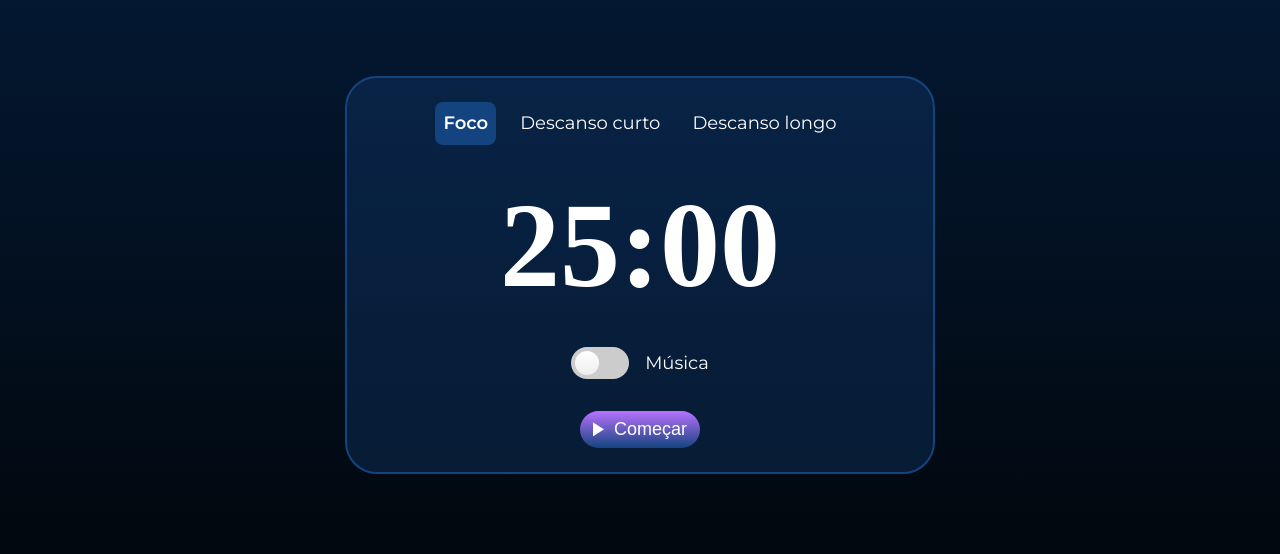
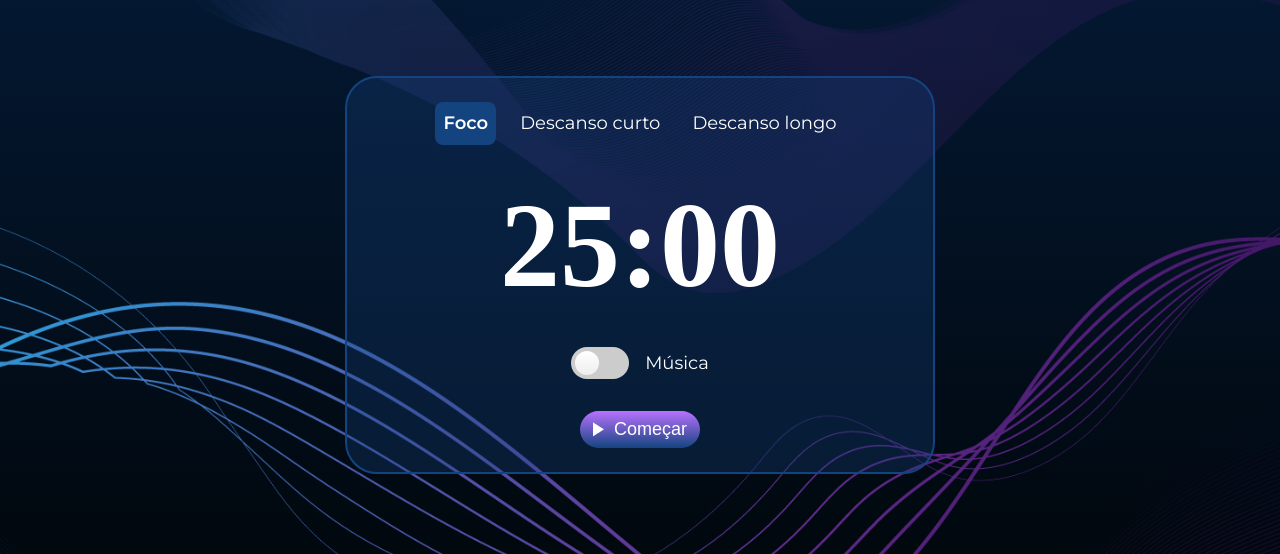
Before and after one commit to eucristiann/pomodoro, a plain HTML site: page index.html in a window 1280 px wide. Shown: the part 548-1102 px from the top of the page. Drawn offline with nearby package versions, Linux system fonts and the light colour scheme; a web font is replaced by a local one.

Commit message:
Update styles.css

```diff
--- a/styles.css
+++ b/styles.css
@@ -32,7 +32,7 @@ html {
 
 body {
     min-height: 100vh;
-    background: url("/Tempo Descanso/imagens/pattern.png");
+    background: url("/imagens/pattern.png");
     background-size: cover;
     background-repeat: no-repeat;
 }
```
